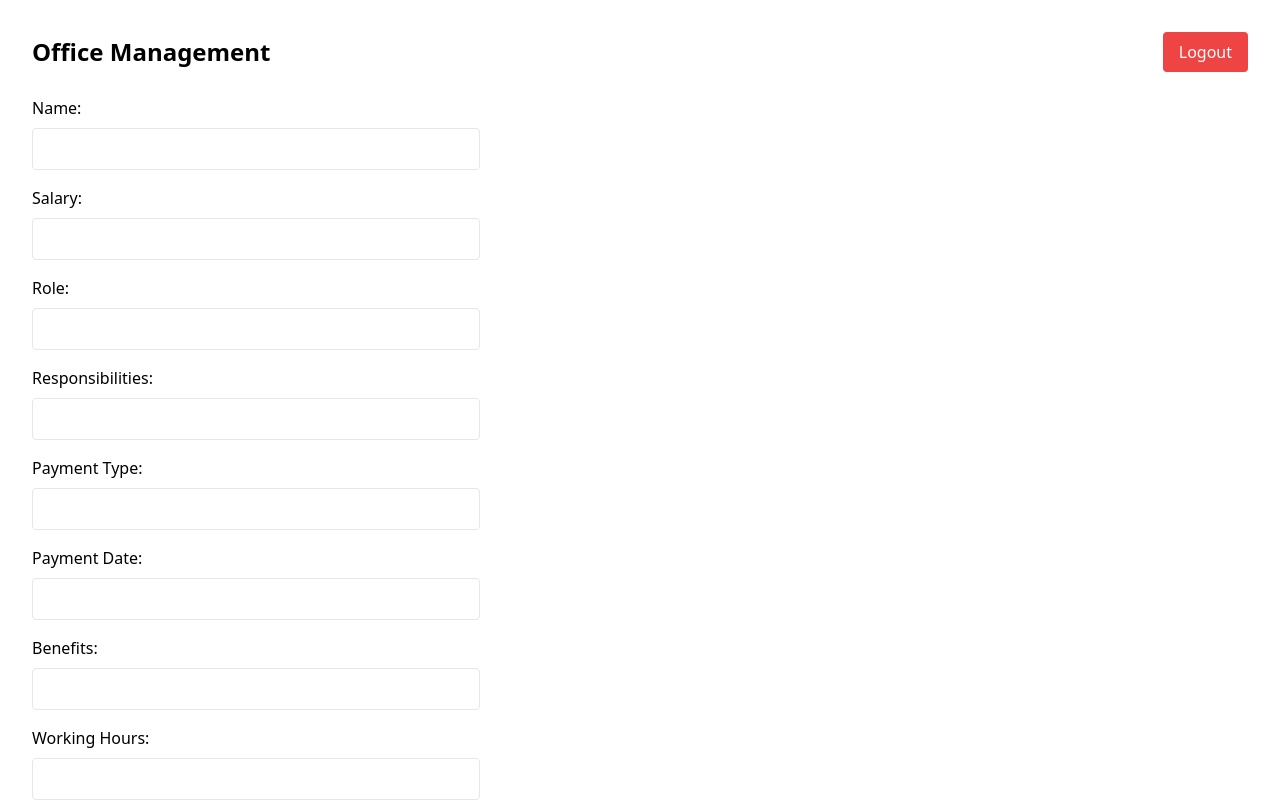
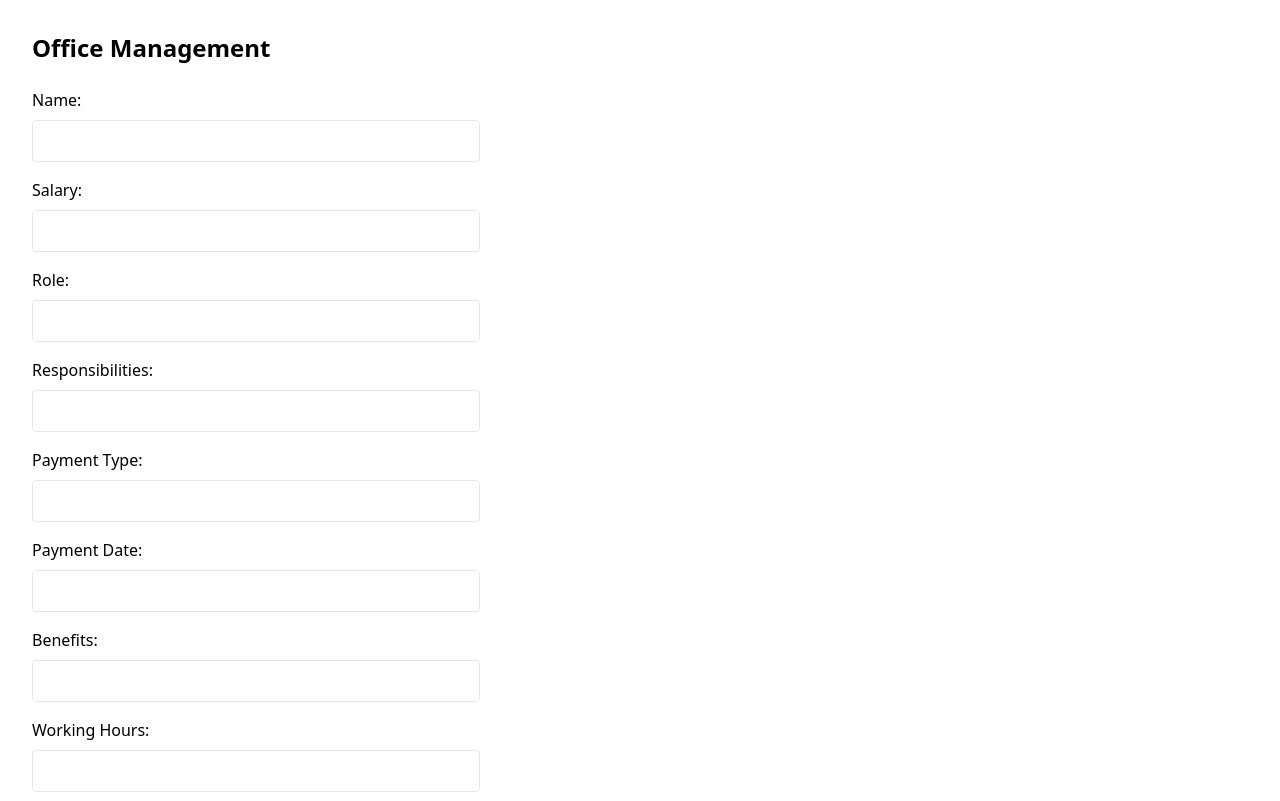
Before and after one commit to 27nandha/agreement_nexus, a Next.js app: page /office in a window 1280 px wide. Shown: the top 801 px of the page. Built offline with nearby package versions, Linux system fonts and the light colour scheme; no server answers; sample sign-in values are in the browser's storage.

Commit message:
new version with loginpage

```diff
--- a/app/office/page.tsx
+++ b/app/office/page.tsx
@@ -6,11 +6,6 @@
 
 export default function Office() {
   const router = useRouter();
-
-  const handleLogout = () => {
-    localStorage.removeItem('isAuthenticated');
-    router.push('/login');
-  };
 
   useEffect(() => {
     // Check if user is authenticated
@@ -93,15 +88,7 @@
 
   return (
     <main className="p-8">
-      <div className="flex justify-between items-center mb-6">
-        <h1 className="text-2xl font-bold">Office Management</h1>
-        <button
-          onClick={handleLogout}
-          className="bg-red-500 text-white px-4 py-2 rounded hover:bg-red-600"
-        >
-          Logout
-        </button>
-      </div>
+      <h1 className="text-2xl font-bold mb-6">Office Management</h1>
       <div className="max-w-md">
         <form onSubmit={handleSubmit} className="space-y-4">
           <div>
```
